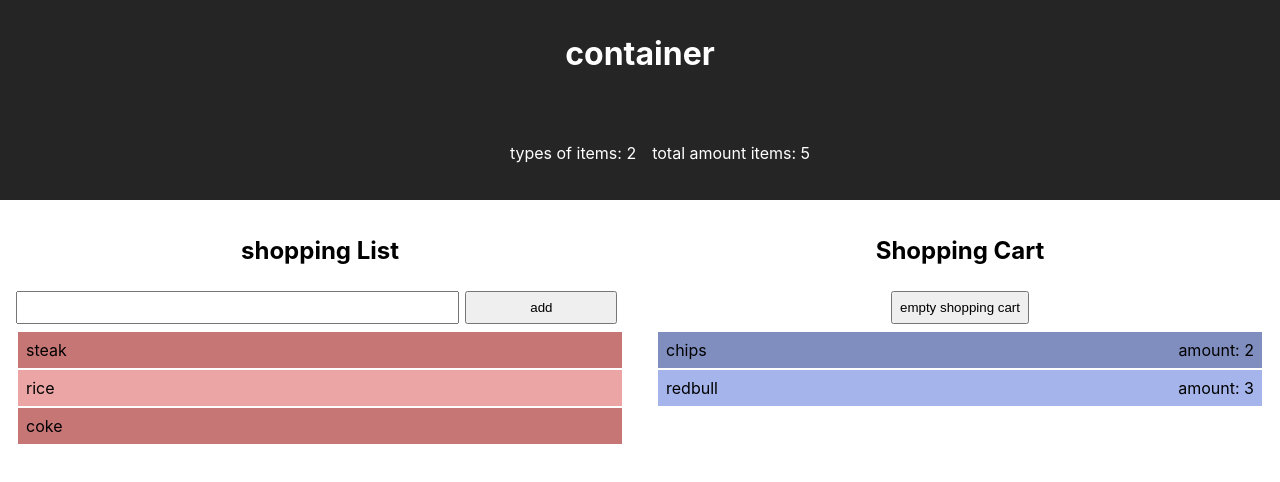
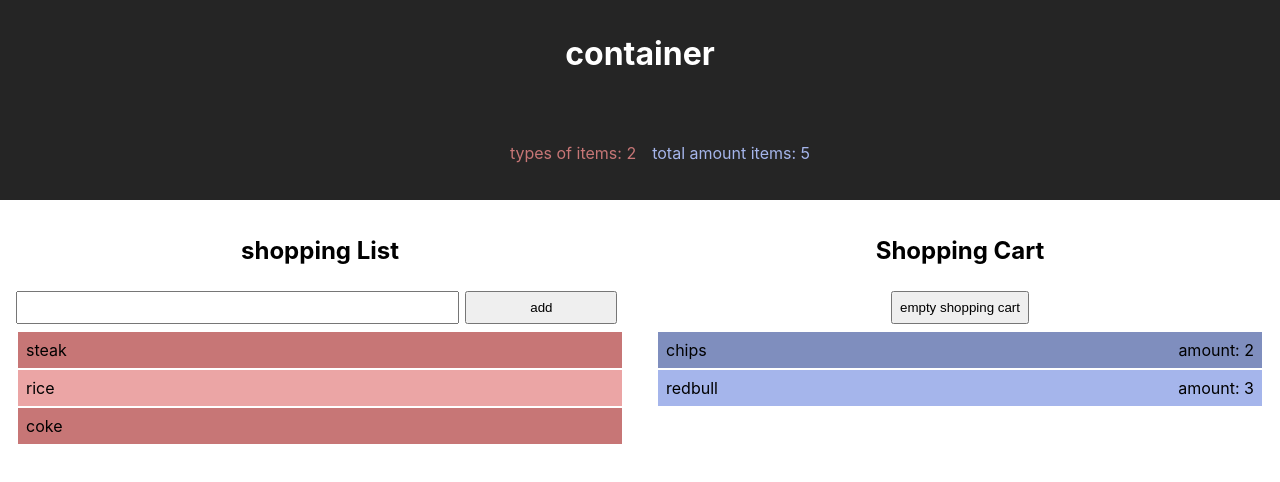
Before and after one commit to Sander-317/grocery_list, a React (Create React App) app: page / in a window 1280 px wide. Shown: the top 482 px of the page. Built offline with nearby package versions, Linux system fonts and the light colour scheme.

Commit message:
added colr to the counter

```diff
--- a/src/App.css
+++ b/src/App.css
@@ -16,8 +16,13 @@ header {
 
 .counter li {
   display: inline-block;
-
   margin: 0.5em;
+}
+.counter li:first-child {
+  color: rgb(199, 118, 118);
+}
+.counter li:nth-child(2) {
+  color: rgb(165, 181, 235);
 }
 main {
   display: flex;
```
